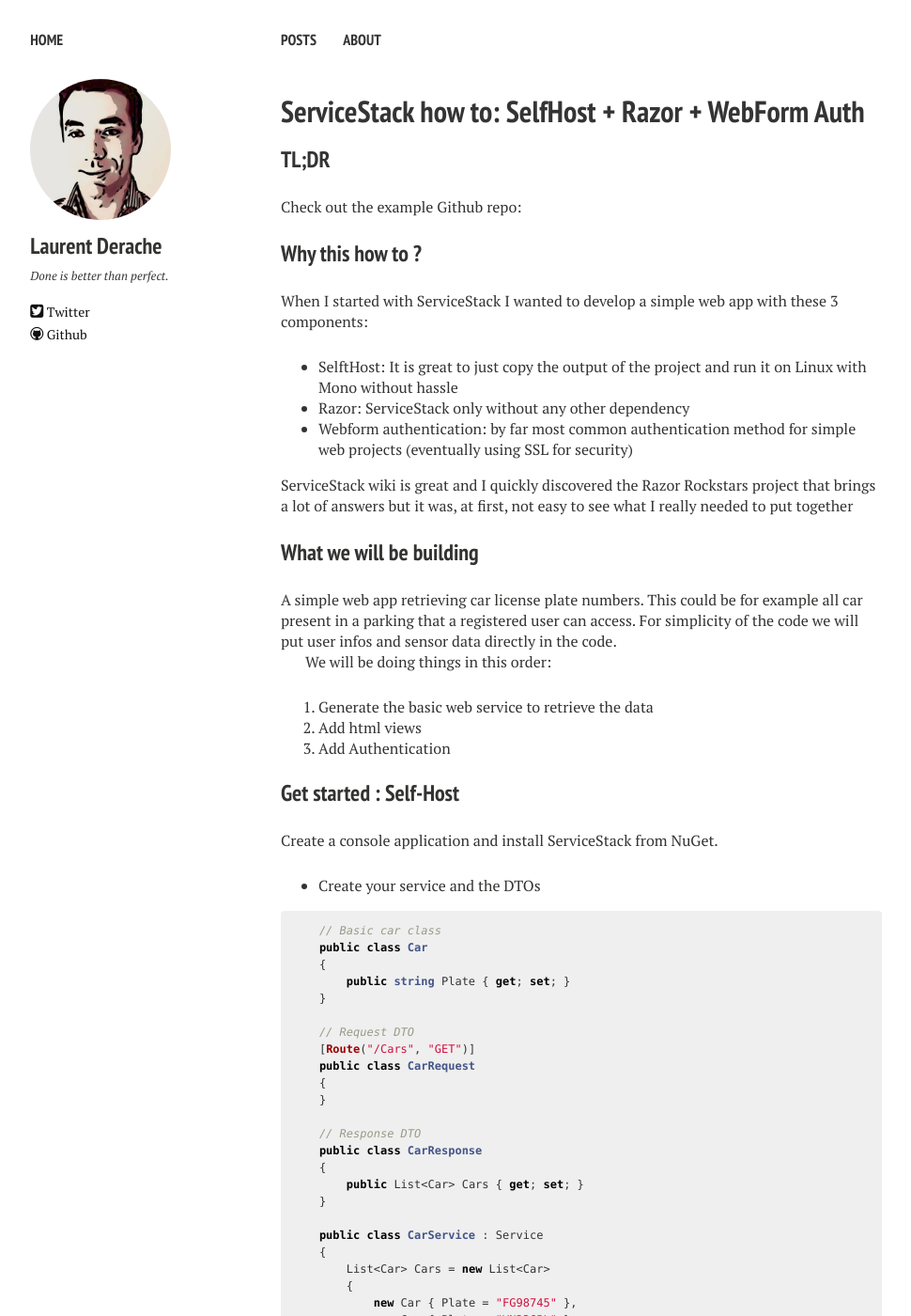
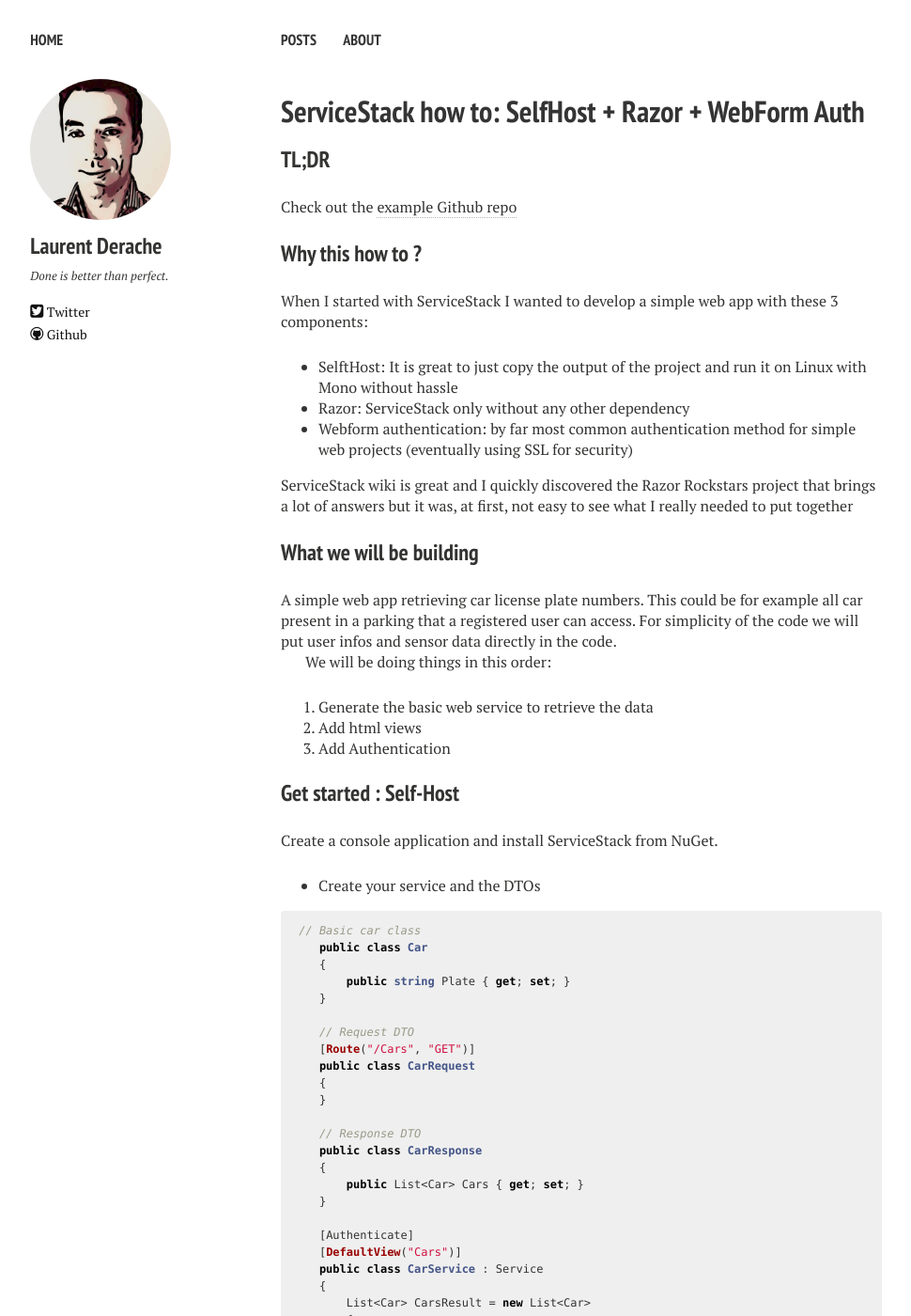
Before and after one commit to lderache/lderache.github.io, a Jekyll site: the page built from _posts/2014-05-04-servicestack-how-to-selfhost-plus-razor-plus-webform.md, in a window 1280 px wide and 1400 px high. Shown: the whole window at 94% size, without its empty margins (21-991 px from the left). Built offline with Jekyll 4.4.1, drawn with Linux system fonts in a browser that asks for light colours; nearby versions of some CDN libraries; some of the changed text lies outside the part shown.

Commit message:
fix service

```diff
--- a/_posts/2014-05-04-servicestack-how-to-selfhost-plus-razor-plus-webform.md
+++ b/_posts/2014-05-04-servicestack-how-to-selfhost-plus-razor-plus-webform.md
@@ -13,7 +13,7 @@
 
 ### TL;DR
 
-Check out the example Github repo:
+Check out the [example Github repo](https://github.com/lderache/ServiceStack-SelfHostDemo)
 
 ### Why this how to ?
 
@@ -44,7 +44,7 @@
 
 {% highlight c# %}
 
-    // Basic car class
+ // Basic car class
     public class Car
     {
         public string Plate { get; set; }
@@ -62,9 +62,11 @@
         public List<Car> Cars { get; set; }
     }
 
+    [Authenticate]
+    [DefaultView("Cars")]
     public class CarService : Service
     {
-        List<Car> Cars = new List<Car>
+        List<Car> CarsResult = new List<Car>
         {
             new Car { Plate = "FG98745" },
             new Car { Plate = "VN236PL" }
@@ -72,9 +74,11 @@
 
         public object Get(CarRequest request)
         {
-            return Cars;
+            return new CarResponse { Cars = CarsResult };
         }
     }
+
+
 {% endhighlight %}
 
 
```
